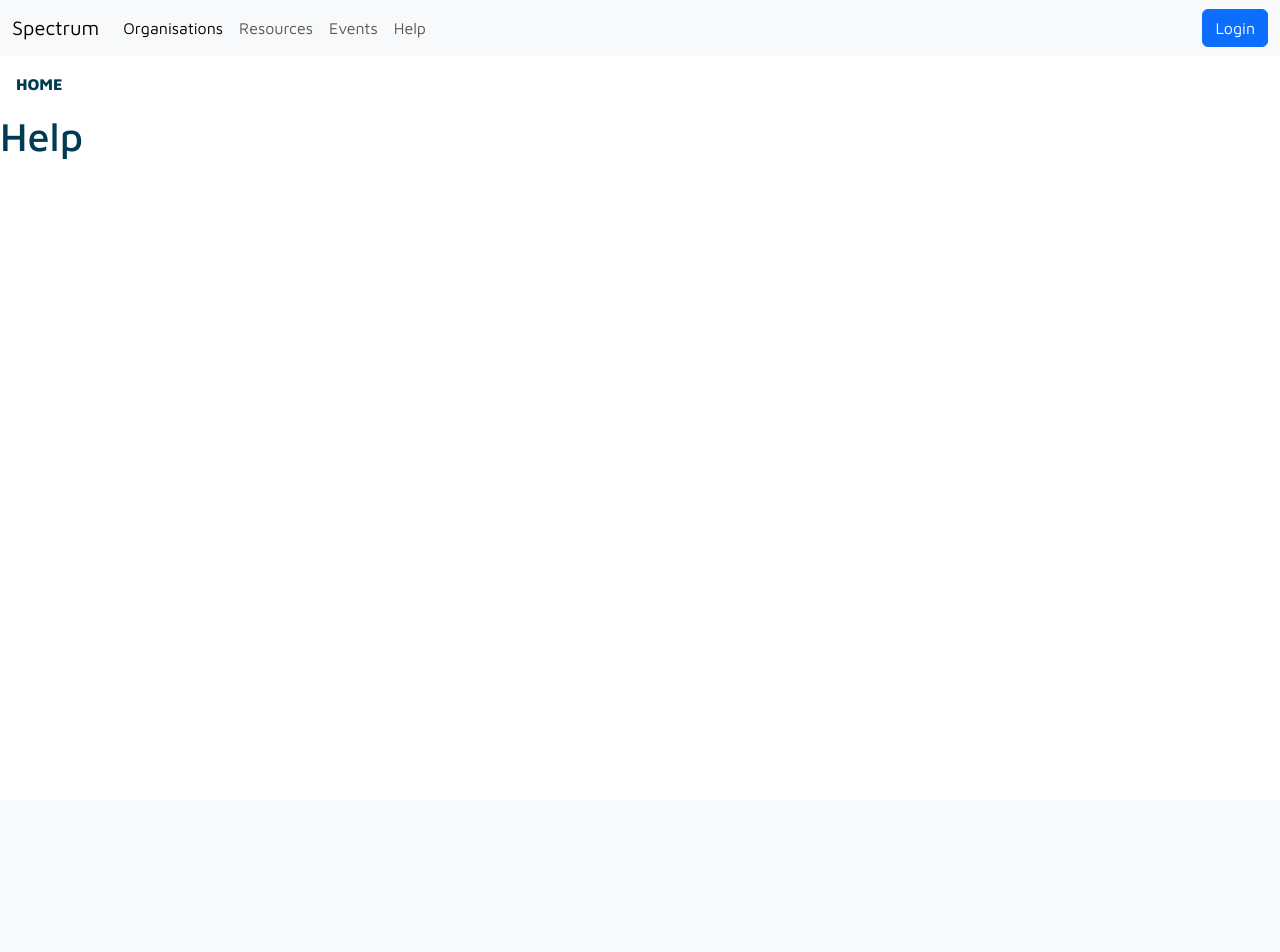
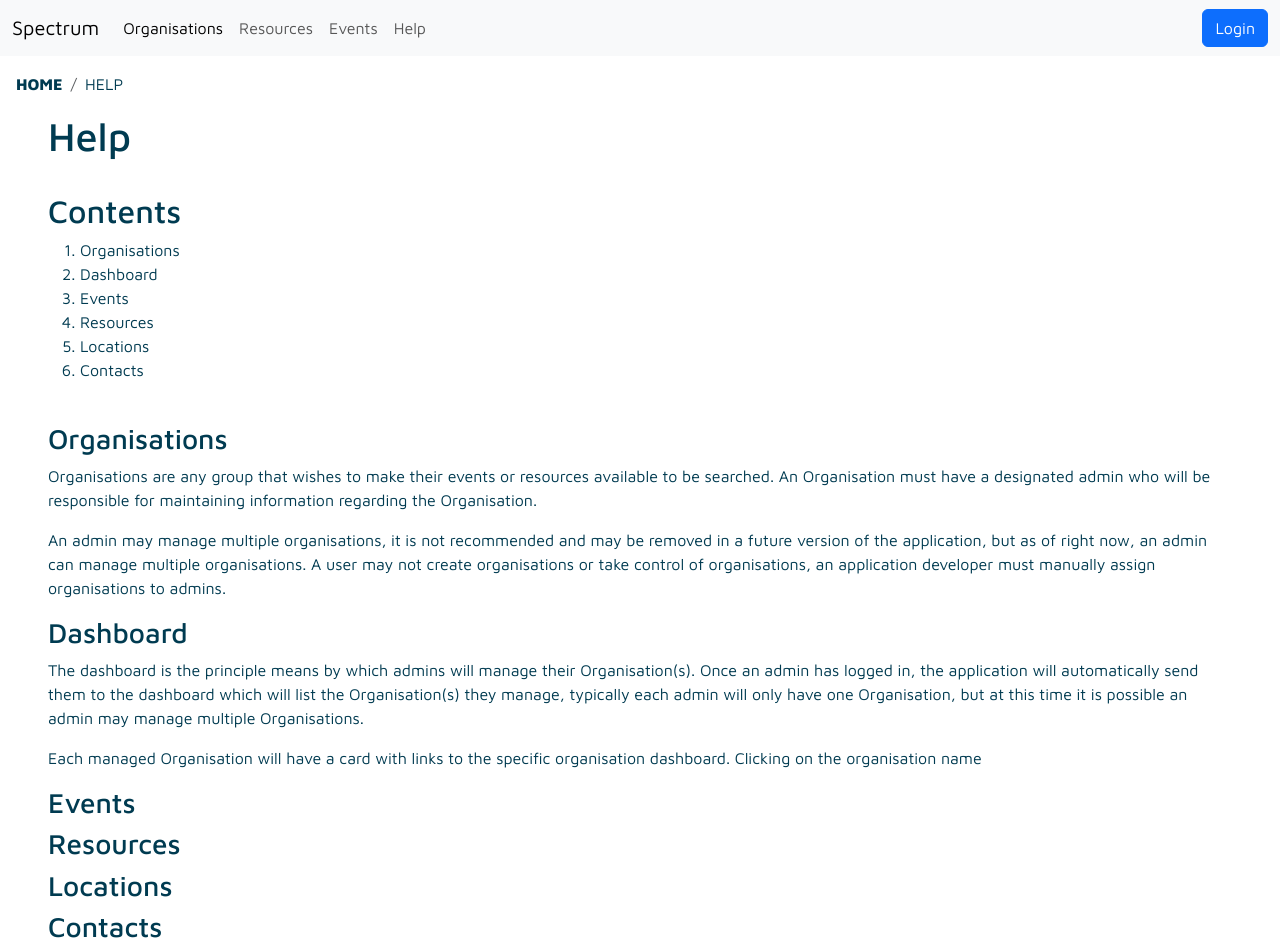
Before and after one commit to nmunro/spectrum, a Django app: page /help/ in a window 1280 px wide. Before the commit the page ends 159 px from the top, so only its background shows below. Run offline with Django 4.2, Linux system fonts and the light colour scheme; parts of the project's set-up code (start-up, migrations or seed data) failed here and were passed over; some libraries are stand-ins or nearby versions.

Commit message:
#31: Added more help information

```diff
--- a/help/templates/help/index.html
+++ b/help/templates/help/index.html
@@ -5,10 +5,80 @@
   <nav aria-label="breadcrumb">
     <ol class="breadcrumb mx-3 mt-3">
       <li class="breadcrumb-item fw-bold text-uppercase">Home</li>
+      <li class="breadcrumb-item text-uppercase">Help</li>
     </ol>
   </nav>
 {% endblock %}
 
 {% block content %}
-  <h1>Help</h1>
+  <div class="row px-5">
+    <div class="col-md-4 mb-4">
+      <h1>Help</h1>
+    </div>
+  </div>
+
+  <div class="row px-5">
+    <div class="col-md-4 mb-4">
+      <h2>Contents</h2>
+      <ol>
+        <li>Organisations</li>
+        <li>Dashboard</li>
+        <li>Events</li>
+        <li>Resources</li>
+        <li>Locations</li>
+        <li>Contacts</li>
+      </ol>
+    </div>
+  </div>
+
+  <div class="row px-5" id="organisations">
+    <div class="col-md-12 mb-12">
+      <h3>Organisations</h3>
+      <p>
+        Organisations are any group that wishes to make their events or resources available to be searched. An Organisation must have a designated admin who will be responsible for maintaining information regarding the Organisation.
+      </p>
+
+      <p>
+        An admin may manage multiple organisations, it is not recommended and may be removed in a future version of the application, but as of right now, an admin can manage multiple organisations. A user may not create organisations or take control of organisations, an application developer must manually assign organisations to admins.
+      </p>
+    </div>
+  </div>
+
+  <div class="row px-5" id="dashboard">
+    <div class="col-md-12 mb-12">
+      <h3>Dashboard</h3>
+
+      <p>
+        The dashboard is the principle means by which admins will manage their Organisation(s). Once an admin has logged in, the application will automatically send them to the dashboard which will list the Organisation(s) they manage, typically each admin will only have one Organisation, but at this time it is possible an admin may manage multiple Organisations.
+      </p>
+
+      <p>
+        Each managed Organisation will have a card with links to the specific organisation dashboard. Clicking on the organisation name
+      </p>
+    </div>
+  </div>
+
+  <div class="row px-5" id="events">
+    <div class="col-md-12 mb-12">
+      <h3>Events</h3:>
+    </div>
+  </div>
+
+  <div class="row px-5" id="resources">
+    <div class="col-md-12 mb-12">
+      <h3>Resources</h3>
+    </div>
+  </div>
+
+  <div class="row px-5" id="locations">
+    <div class="col-md-12 mb-12">
+      <h3>Locations</h3>
+    </div>
+  </div>
+
+  <div class="row px-5" id="contacts">
+    <div class="col-md-12 mb-12">
+      <h3>Contacts</h3>
+    </div>
+  </div>
 {% endblock %}
```
